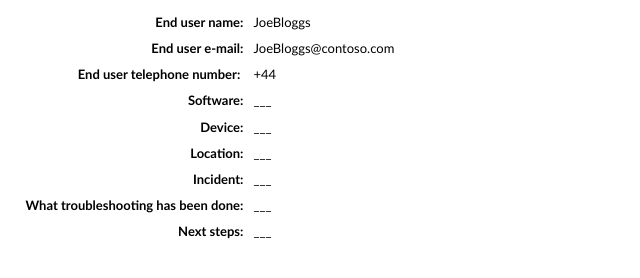
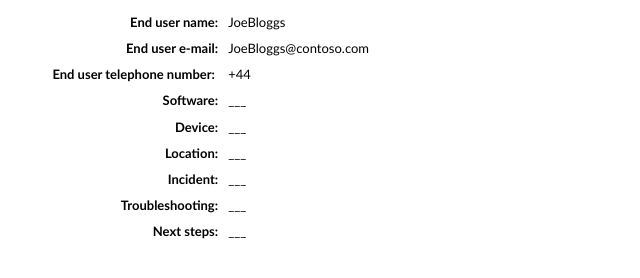
Before and after one commit to ten-ten-ten/Templates, a plain HTML site: page src/en-gb/mds.html in a window 1280 px wide. Shown: the whole page, without its empty margins (0-640 px from the left). Drawn offline with Linux system fonts and the light colour scheme.

Commit message:
Update mds.html EN GB

```diff
--- a/src/en-gb/mds.html
+++ b/src/en-gb/mds.html
@@ -40,7 +40,7 @@
                 <td style="padding: .3125em .3125em; font-weight: normal; text-align: left; vertical-align: top;" align="left" valign="top">___</td>
             </tr>
             <tr>
-                <td style="font-weight: bold; text-align: right; vertical-align: top; padding: .3125em .3125em;" align="right" valign="top">What troubleshooting has been done:</td>
+                <td style="font-weight: bold; text-align: right; vertical-align: top; padding: .3125em .3125em;" align="right" valign="top">Troubleshooting:</td>
                 <td style="padding: .3125em .3125em; font-weight: normal; text-align: left; vertical-align: top;" align="left" valign="top">___</td>
             </tr>
             <tr>
```
